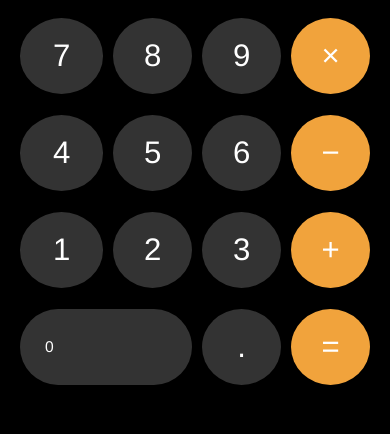
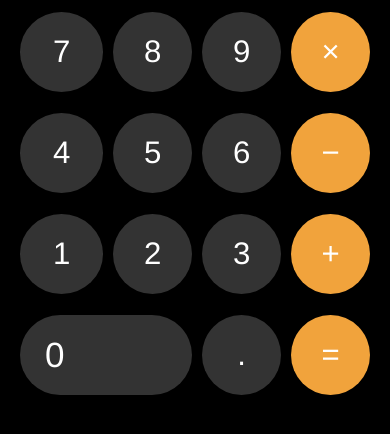
Before and after one commit to Zanjoee/kalkuleytor, a plain HTML site: page index.html in a window 390 px wide. Shown: the part 330-764 px from the top of the page. Drawn offline with Linux system fonts and the light colour scheme.

Commit message:
Update style.css

```diff
--- a/style.css
+++ b/style.css
@@ -107,7 +107,7 @@ body {
   }
 
   .button.number-0 {
-    font-size: 4vw;
+    font-size: 9vw;
     padding-left: 20px;
     padding-right: 0px;
     border-radius: 40px;
```
